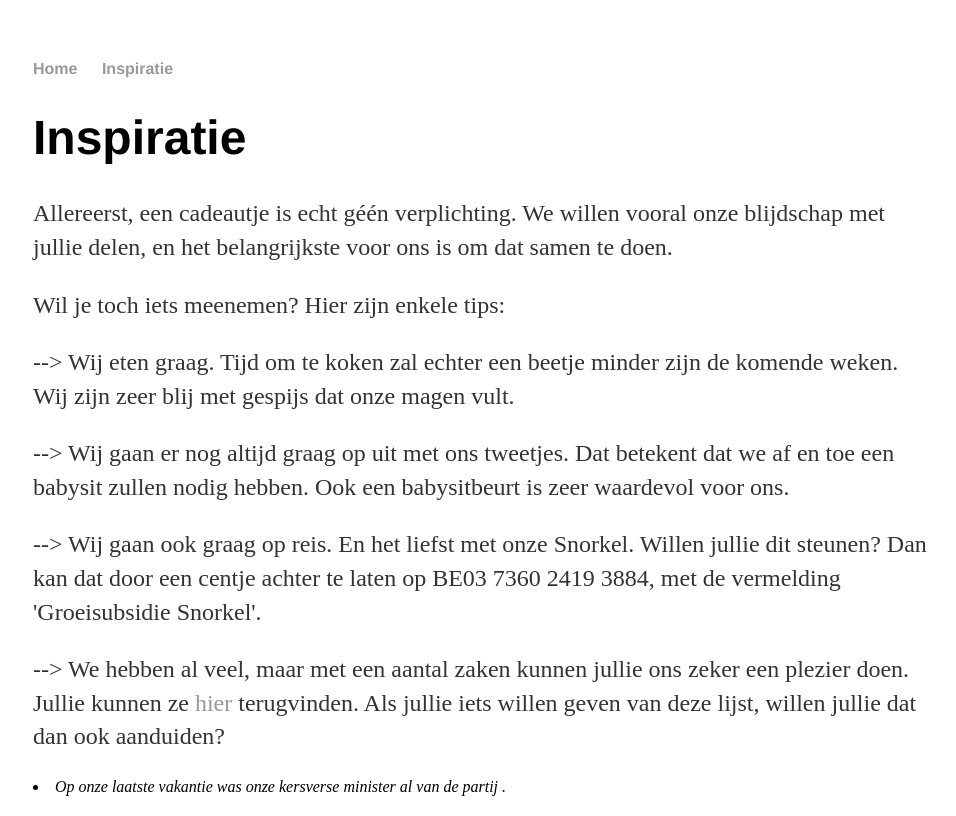
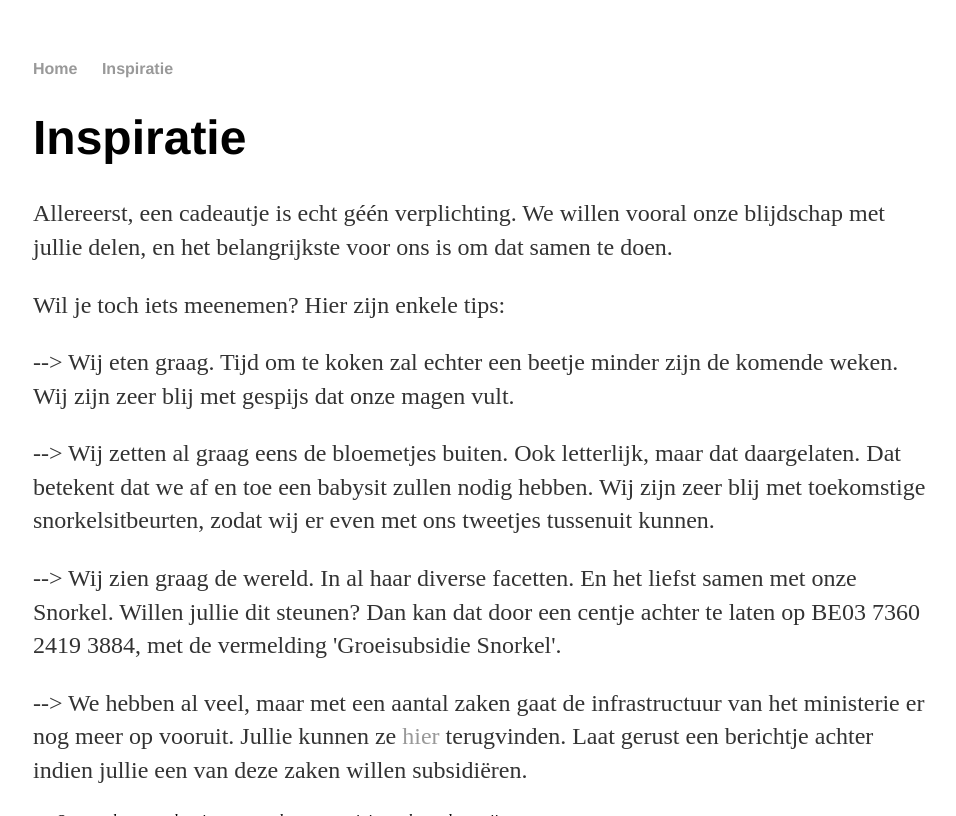
Before and after one commit to ministerievanhetgoeieleven/ministerievanhetgoeieleven.github.io, a Jekyll site: the page built from Inspiratie/index.html, in a window 1280 px wide and 900 px high, cut to the strip 0-816 px from the top of the window. Shown: the whole strip, without its empty margins (159-1115 px from the left). Built offline with Jekyll 4.4.1, drawn with Linux system fonts in a browser that asks for light colours.

Commit message:
Update inspiratielijst

```diff
--- a/Inspiratie/index.html
+++ b/Inspiratie/index.html
@@ -7,10 +7,9 @@ title: Ministerie van het Goeie Leven
 	<p> Allereerst, een cadeautje is echt géén verplichting. We willen vooral onze blijdschap met jullie delen, en het belangrijkste voor ons is om dat samen te doen.
 	<p> Wil je toch iets meenemen? Hier zijn enkele tips:
 	<p> --> Wij eten graag. Tijd om te koken zal echter een beetje minder zijn de komende weken. Wij zijn zeer blij met gespijs dat onze magen vult.
-	<p> --> Wij gaan er nog altijd graag op uit met ons tweetjes. Dat betekent dat we af en toe een babysit zullen nodig hebben. Ook een babysitbeurt is zeer waardevol voor ons.
-	<p> --> Wij gaan ook graag op reis. En het liefst met onze Snorkel. Willen jullie dit steunen? Dan kan dat door een centje achter te laten op BE03 7360 2419 3884, met de vermelding 'Groeisubsidie Snorkel'.
-	<p> --> We hebben al veel, maar met een aantal zaken kunnen jullie ons zeker een plezier doen. Jullie kunnen ze <a href='https://docs.google.com/spreadsheets/d/1kA4w8irqT1zlClYcpiO0YBYGyBcZejc92l6uViZ0CVU/edit?usp=sharing'> hier </a> terugvinden. Als jullie iets willen geven van deze lijst, willen jullie dat dan ook aanduiden?
-
+	<p> --> Wij zetten al graag eens de bloemetjes buiten. Ook letterlijk, maar dat daargelaten. Dat betekent dat we af en toe een babysit zullen nodig hebben. Wij zijn zeer blij met toekomstige snorkelsitbeurten, zodat wij er even met ons tweetjes tussenuit kunnen.
+	<p> --> Wij zien graag de wereld. In al haar diverse facetten. En het liefst samen met onze Snorkel. Willen jullie dit steunen? Dan kan dat door een centje achter te laten op BE03 7360 2419 3884, met de vermelding 'Groeisubsidie Snorkel'.
+	<p> --> We hebben al veel, maar met een aantal zaken gaat de infrastructuur van het ministerie er nog meer op vooruit. Jullie kunnen ze <a href='https://docs.google.com/spreadsheets/d/1kA4w8irqT1zlClYcpiO0YBYGyBcZejc92l6uViZ0CVU/edit?usp=sharing'> hier </a> terugvinden. Laat gerust een berichtje achter indien jullie een van deze zaken willen subsidiëren.
 	<p>
 	<li> <em> Op onze laatste vakantie was onze kersverse minister al van de partij <!em>.
 	<p> <img src='meermin.jpg' alt='Snorkie is hier al aanwezig' height='1160' width='870'>
```
